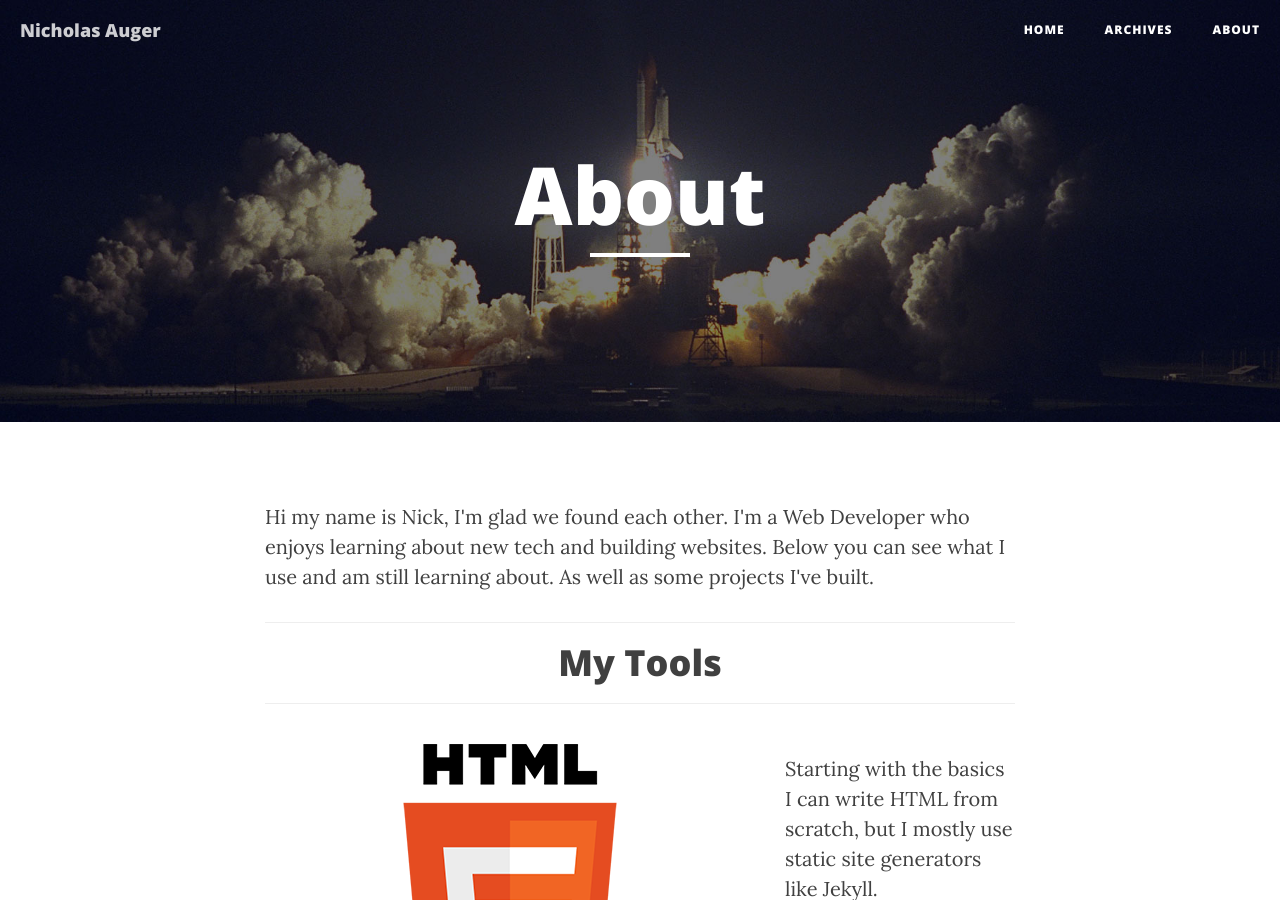
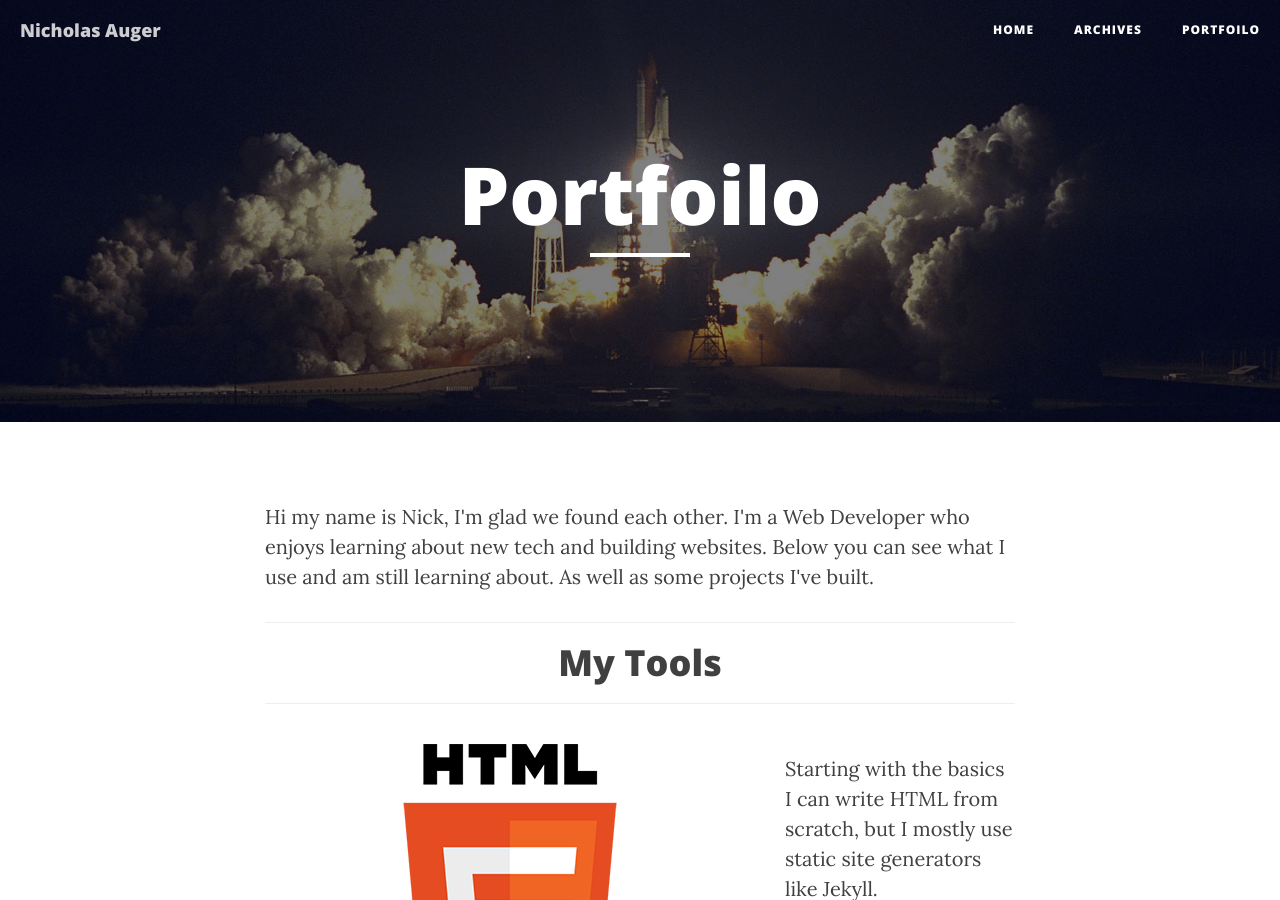
Before and after one commit to qkombur/qkombur.github.io, a Jekyll site: the page built from portfoilo.html, in a window 1280 px wide and 900 px high. Built offline with Jekyll 4.4.1, drawn with Linux system fonts in a browser that asks for light colours; nearby versions of some CDN libraries.

Commit message:
Changed names

```diff
--- a/about.html
+++ b/portfoilo.html
@@ -1,7 +1,7 @@
 ---
 layout: page
-title: About
-permalink: /about/
+title: Portfoilo
+permalink: /Portfoilo/
 header-img: "img/post-bg-04.jpg"
 ---
 
```
